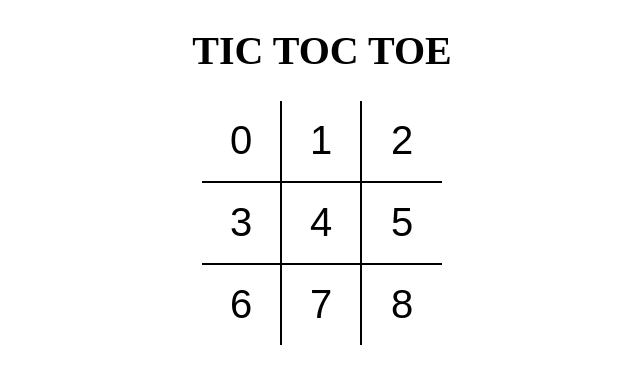
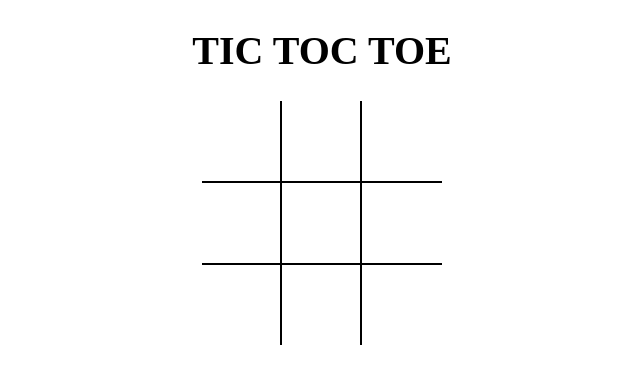
Before and after one commit to amansingh2/tic-tic-toe, a React (Vite) app: page / in a window 1280 px wide. Shown: the top 384 px of the page, without its empty margins (318-958 px from the left). Built offline with nearby package versions, Linux system fonts and the light colour scheme.

Commit message:
added board state and also react states

```diff
--- a/src/components/Board.js
+++ b/src/components/Board.js
@@ -1,24 +1,54 @@
-import React from 'react';
+import React, { useState } from 'react';
 import Square from './Square';
 
-export const Board = () => {
+const Board = () => {
+  const [board, setBoard] = useState(Array(9).fill(null));
+  const [isXNext, setIsXNext] = useState(false);
+
+  const handleSquareClick = position => {
+    if (board[position]) {
+      return;
+    }
+
+    setBoard(prev => {
+      return prev.map((square, pos) => {
+        if (pos === position) {
+          return isXNext ? 'X' : 'O';
+        }
+
+        return square;
+      });
+    });
+
+    setIsXNext(prev => !prev);
+  };
+
+  const renderSquare = position => {
+    return (
+      <Square
+        value={board[position]}
+        onClick={() => handleSquareClick(position)}
+      />
+    );
+  };
+
   return (
     <div className="board">
-       <div className="board-row">
-      <Square value = {0}/>
-      <Square value = {1}/>
-      <Square value = {2}/>
-     </div >
-     <div className="board-row">
-     <Square value = {3} />
-      <Square value = {4} />
-      <Square value = {5} />
-     </div>
-     <div className="board-row">
-     <Square  value = {6} />
-      <Square value = {7} />
-      <Square value = {8} />
-     </div>
+      <div className="board-row">
+        {renderSquare(0)}
+        {renderSquare(1)}
+        {renderSquare(2)}
+      </div>
+      <div className="board-row">
+        {renderSquare(3)}
+        {renderSquare(4)}
+        {renderSquare(5)}
+      </div>
+      <div className="board-row">
+        {renderSquare(6)}
+        {renderSquare(7)}
+        {renderSquare(8)}
+      </div>
     </div>
   );
 };
--- a/src/components/Square.js
+++ b/src/components/Square.js
@@ -1,9 +1,10 @@
 import React from 'react';
 
-const Square = ({value}) => {
-  // console.log(props);
+const Square = ({ value, onClick }) => {
   return (
-  <button type = "button" className="square">{value}</button>
+    <button type="button" className="square" onClick={onClick}>
+      {value}
+    </button>
   );
 };
 
```
